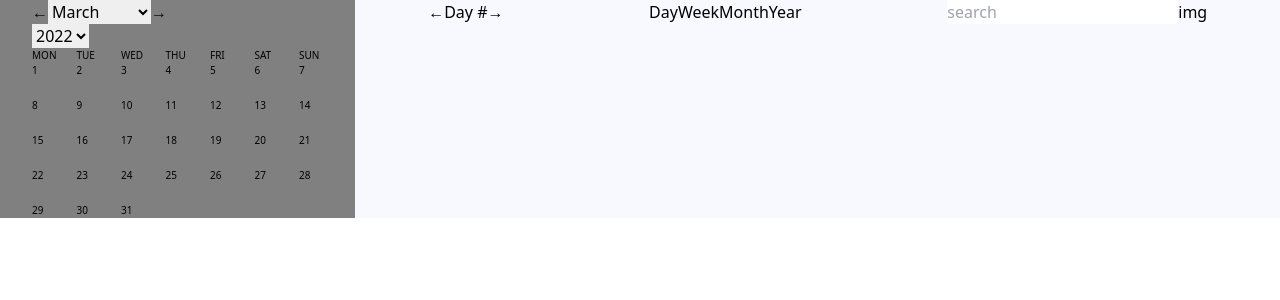
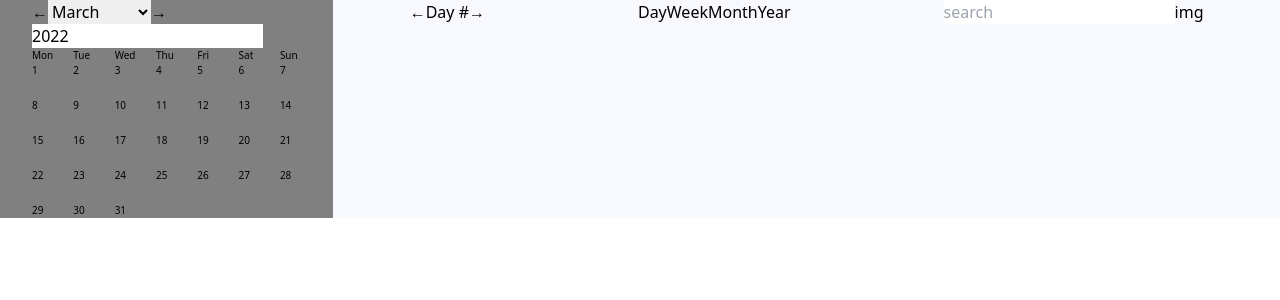
Before and after one commit to iliashe/calendar, a Vue app: page / in a window 1280 px wide. Shown: the top 300 px of the page. Built offline with nearby package versions, Linux system fonts and the light colour scheme.

Commit message:
mini-calendar update

```diff
--- a/src/components/side_menu/components/MiniCalendar.vue
+++ b/src/components/side_menu/components/MiniCalendar.vue
@@ -10,27 +10,35 @@
         v-for='month in months'
         :key='month'
         :value='month.fullName'
-        >
+      >   <!-- read more about key attr -->
         {{ month.fullName }}
       </option>
     </select>
     <button type='button'>&rarr;</button>
   </div>
   <div class='select-year'>
-    <select>
-      <option>2022</option>
-    </select>
+    <!-- add validation -->
+    <label for='year'>
+      <input
+        id='year'
+        type='number'
+        v-model='currDate.currYear'
+        @change='updateCurrYear(currDate.currYear)'
+      />
+    </label>
   </div>
 </header>
 <body>
   <ul class='grid grid-cols-7 gap-5'>
-    <li>MON</li>
-    <li>TUE</li>
+    <li v-for='day in daysOfWeek' :key='day'>
+      {{ day.shortName }}
+    </li>
+    <!-- <li>TUE</li>
     <li>WED</li>
     <li>THU</li>
     <li>FRI</li>
     <li>SAT</li>
-    <li>SUN</li>
+    <li>SUN</li> -->
   </ul>
   <ul class='grid grid-cols-7 gap-5'>
     <li v-for='day in getDaysInMonth' :key='day'>
@@ -47,11 +55,11 @@ import { mapGetters, mapMutations, mapState } from 'vuex';
 
 export default {
   computed: {
-    ...mapGetters(['getDaysInMonth']),
+    ...mapGetters(['getDaysInMonth', 'getYears']),
     ...mapState(['currDate', 'daysOfWeek', 'months']),
   },
   methods: {
-    ...mapMutations(['updateCurrMonth']),
+    ...mapMutations(['updateCurrMonth', 'updateCurrYear']),
   },
 };
 </script>
--- a/src/store/getters.js
+++ b/src/store/getters.js
@@ -2,6 +2,11 @@ const getDaysInMonth = (state) => (
   new Date(state.currDate.currYear, state.currDate.currMonth.id + 1, 0).getDate()
 );
 
+const getYears = (state) => (
+  [state.currDate.currYear, state.currDate.currYear + 1, state.currDate.currYear + 2]
+);
+
 export default {
   getDaysInMonth,
+  getYears,
 };
--- a/src/store/mutations.js
+++ b/src/store/mutations.js
@@ -5,6 +5,11 @@ const updateCurrMonth = function (state, month) {
   state.currDate.currMonth.shortName = getMonth.shortName;
 };
 
+const updateCurrYear = function (state, year) {
+  state.currDate.currYear = year;
+};
+
 export default {
   updateCurrMonth,
+  updateCurrYear,
 };
```
Also changed, not shown: 11 other files (tests, documents, lock files or other folders).
